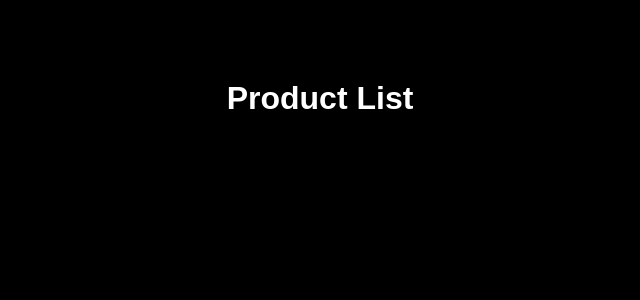
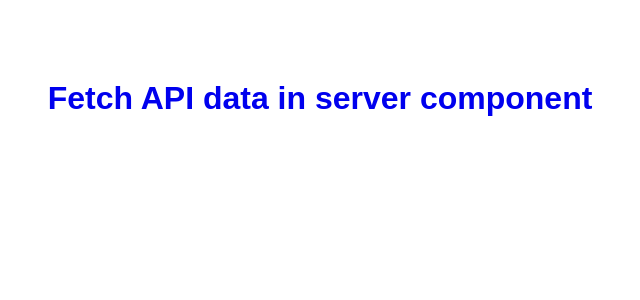
Before and after one commit to Saini-Yogesh/Next-app, a Next.js app: page / in a window 1280 px wide. Shown: the top 300 px of the page, without its empty margins (320-960 px from the left). Built offline with nearby package versions, Linux system fonts and the light colour scheme.

Commit message:
till lecture 19(Call API in Server component)

```diff
--- a/src/app/globals.css
+++ b/src/app/globals.css
@@ -2,6 +2,4 @@
   padding: 0;
   margin: 0;
   font-family: sans-serif;
-  background-color: black;
-  color: white;
 }
--- a/src/app/layout.js
+++ b/src/app/layout.js
@@ -1,28 +1,13 @@
-import localFont from "next/font/local";
 import "./globals.css";
-
-const geistSans = localFont({
-  src: "./fonts/GeistVF.woff",
-  variable: "--font-geist-sans",
-  weight: "100 900",
-});
-const geistMono = localFont({
-  src: "./fonts/GeistMonoVF.woff",
-  variable: "--font-geist-mono",
-  weight: "100 900",
-});
 
 export const metadata = {
   title: "Next Js App",
   description: "Generated by create next app",
 };
-
 export default function RootLayout({ children }) {
   return (
     <html lang="en">
-      <body className={`${geistSans.variable} ${geistMono.variable}`}>
-        {children}
-      </body>
+      <body>{children}</body>
     </html>
   );
 }
--- a/src/app/page.js
+++ b/src/app/page.js
@@ -1,30 +1,12 @@
 "use client";
-import { useState } from "react";
 import styles from "./page.module.css";
 import Link from "next/link";
-import { useRouter } from "next/navigation";
 
 export default function Home() {
-  /*---------------- till lecture 17 --------*/
-  const router = useRouter();
-  const navigate = (routeName) => {
-    router.push(routeName);
-  };
   return (
     <div>
-      {/*---------------- till lecture 17 --------*/}
-      {/* <h1> Home</h1>
-      <button onClick={() => navigate("/login")}>
-        go to login page using navigation
-      </button>
-      <br />
-      <br />
-      <button onClick={() => navigate("/about")}>
-        go to about page using navigation
-      </button> */}
-
       <Link href="/productList" className={styles.LinkHeading}>
-        <h1 className={styles.heading}>Product List</h1>
+        <h1 className={styles.heading}>Fetch API data in server component</h1>
       </Link>
     </div>
   );
--- a/src/app/page.module.css
+++ b/src/app/page.module.css
@@ -1,7 +1,6 @@
 .heading {
   padding: 5rem;
   text-align: center;
-  color: white;
 }
 .LinkHeading {
   text-decoration: none;
```
Also changed, not shown: src/app/not-found.js (deleted, +0 -7 lines), src/app/productList/page.js (+6 -23 lines), src/middleware.js (deleted, +0 -34 lines), src/client side rending vs prerending.txt (deleted), src/rending.txt (deleted).
